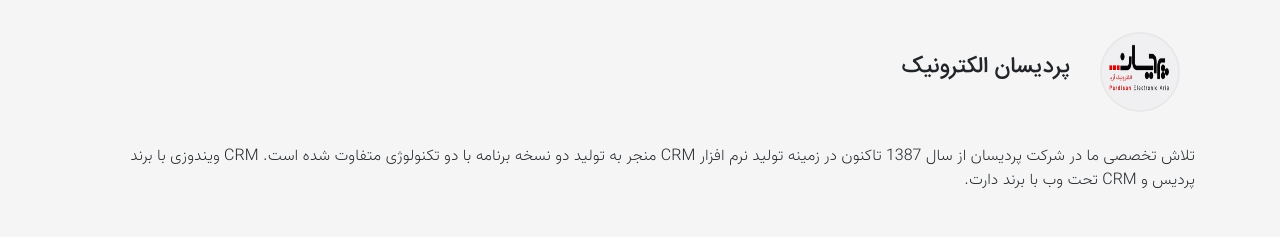
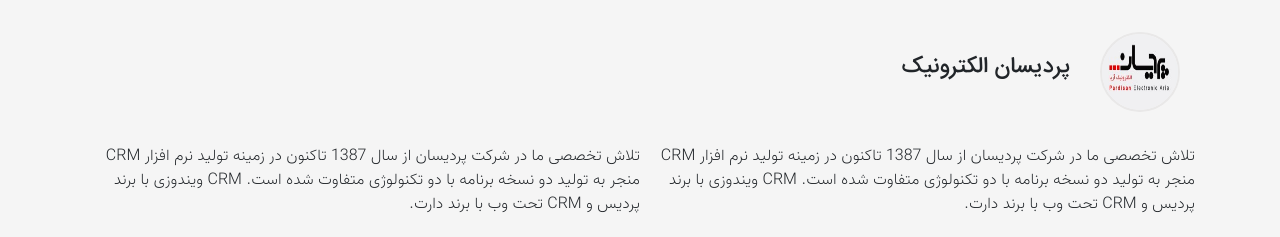
Before and after one commit to Mahta2023/b-marketing, a plain HTML site: page index.html in a window 1280 px wide. Shown: the top 237 px of the page. Drawn offline with nearby package versions, Linux system fonts and the light colour scheme.

Commit message:
paragraph added

```diff
--- a/index.html
+++ b/index.html
@@ -36,6 +36,12 @@
             نرم افزار CRM منجر به تولید دو نسخه برنامه با دو تکنولوژی متفاوت
             شده است. CRM ویندوزی با برند پردیس و CRM تحت وب با برند دارت.
           </p>
+          <p>
+            تلاش تخصصی ما در شرکت پردیسان از سال 1387 تاکنون در زمینه تولید
+            نرم افزار CRM منجر به تولید دو نسخه برنامه با دو تکنولوژی متفاوت
+            شده است. CRM ویندوزی با برند پردیس و CRM تحت وب با برند دارت.
+          </p>
+
         </div>
       </div>
     </div>
```
